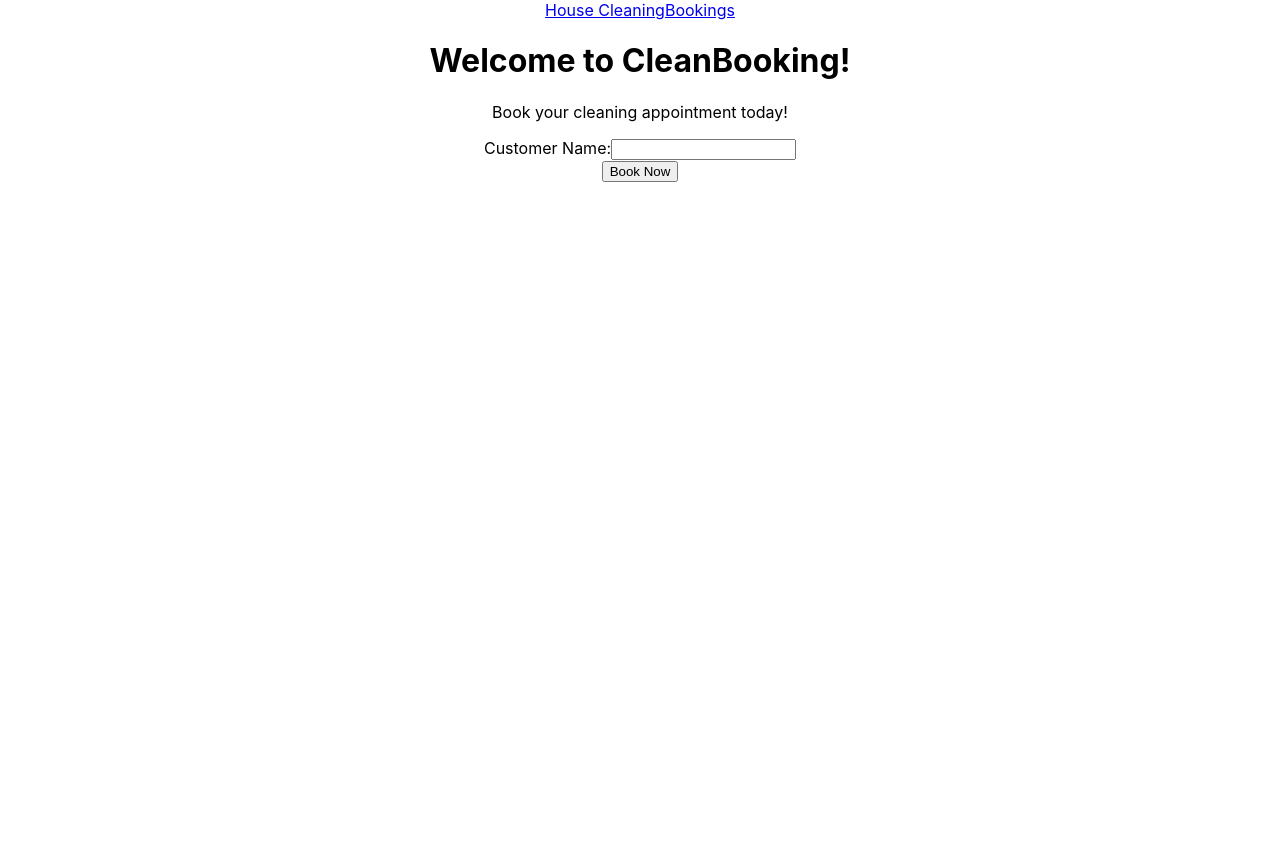
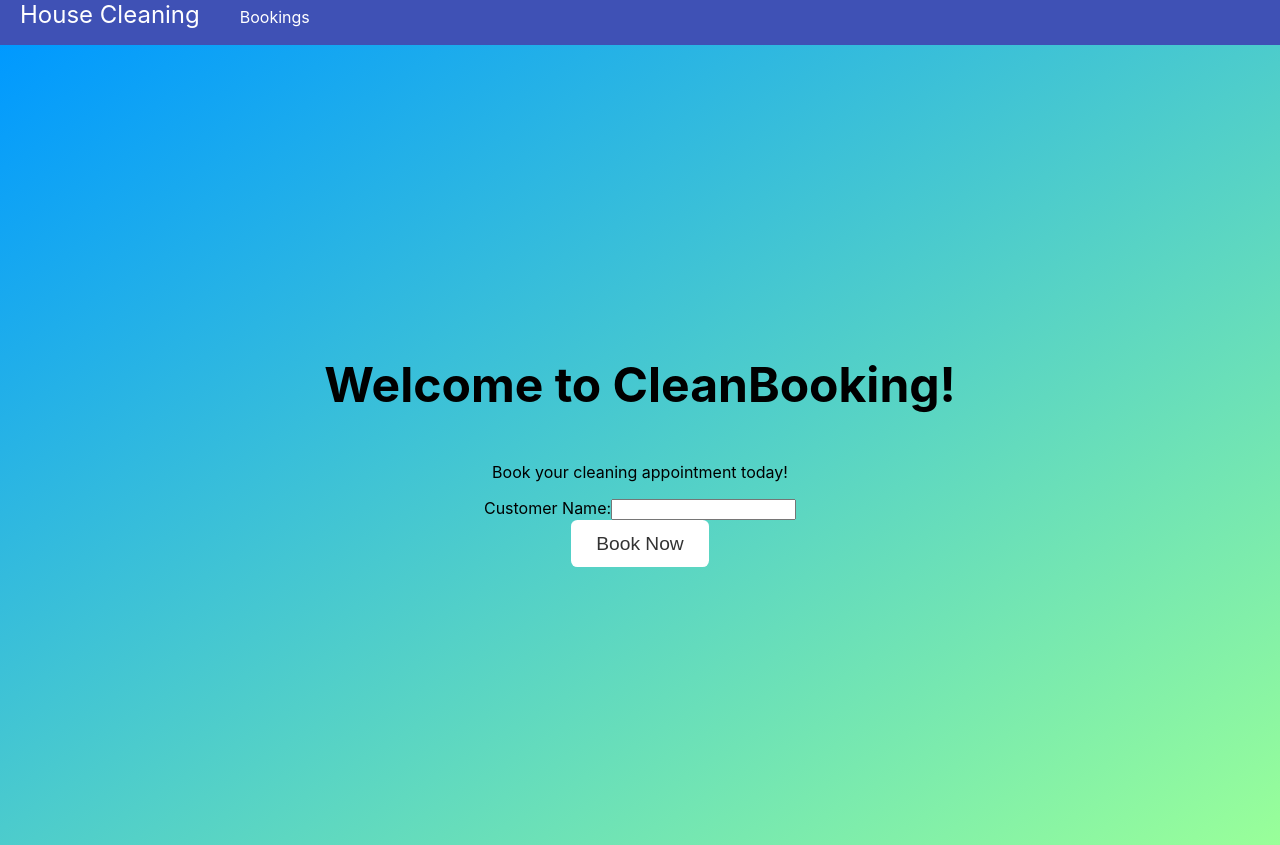
Before and after one commit to abibyama/stada-fint, a React (Create React App) app: page / in a window 1280 px wide. Before the commit the page ends 800 px from the top, so only its background shows below. Built offline with nearby package versions, Linux system fonts and the light colour scheme.

Commit message:
Mer CSS jobb

```diff
--- a/src/App.css
+++ b/src/App.css
@@ -13,15 +13,43 @@
   }
 }
 
-.App-header {
-  background-color: #282c34;
-  min-height: 100vh;
+.header {
+  background-color: #3f51b5;
+  color: white;
   display: flex;
-  flex-direction: column;
+  justify-content: space-between;
   align-items: center;
-  justify-content: center;
-  font-size: calc(10px + 2vmin);
+}
+
+.header a {
   color: white;
+  text-decoration: none;
+  margin-left: 20px;
+}
+
+.header a:hover {
+  color: #cfd8dc;
+  text-decoration: none;
+}
+
+.header .navbar-brand {
+  margin-right: 20px;
+  font-size: 24px;
+}
+
+@media screen and (max-width: 768px) {
+  .header {
+    flex-direction: column;
+    align-items: flex-start;
+  }
+
+  .header .navbar-brand {
+    margin: 10px 0;
+  }
+
+  .header a {
+    margin: 10px 0;
+  }
 }
 
 .App-link {
@@ -37,3 +65,32 @@
     transform: rotate(360deg);
   }
 }
+
+.landing-page {
+  display: flex;
+  flex-direction: column;
+  justify-content: center;
+  align-items: center;
+  height: 100vh;
+  background-image: linear-gradient(to right bottom, #0099ff, #99ff99);
+}
+
+.landing-page h1 {
+  font-size: 3rem;
+  margin-bottom: 2rem;
+}
+
+.landing-page button {
+  background-color: #fff;
+  color: #333;
+  font-size: 1.2rem;
+  padding: 0.8rem 1.6rem;
+  border: none;
+  border-radius: 0.4rem;
+  cursor: pointer;
+}
+
+.landing-page button:hover {
+  background-color: #333;
+  color: #fff;
+}
--- a/src/pages/BookingPage.css
+++ b/src/pages/BookingPage.css
@@ -1,9 +1,10 @@
 #booking-page {
-  margin: 20px;
-  padding: 20px;
-  border: 1px solid #ccc;
-  border-radius: 5px;
-  box-shadow: 0 0 5px #ccc;
+  display: flex;
+  flex-direction: column;
+  justify-content: center;
+  align-items: center;
+  height: 100vh;
+  background-image: linear-gradient(to right bottom, #0099ff, #99ff99);
 }
 
 
@@ -11,6 +12,8 @@
   margin: 10px;
   text-align: center;
   justify-content: center;
+  font-size: 3rem;
+  margin-bottom: 2rem;
 }
 
 .booking-list {
@@ -62,8 +65,11 @@
   flex-direction: column;
   justify-content: center;
   align-items: center;
+  font-size: 1.5rem;
+  margin-bottom: 1rem;
 }
 
 .completed-booking-list h2 {
-  margin-top: 0;
+  margin-top: 1rem;
+
 }
```
